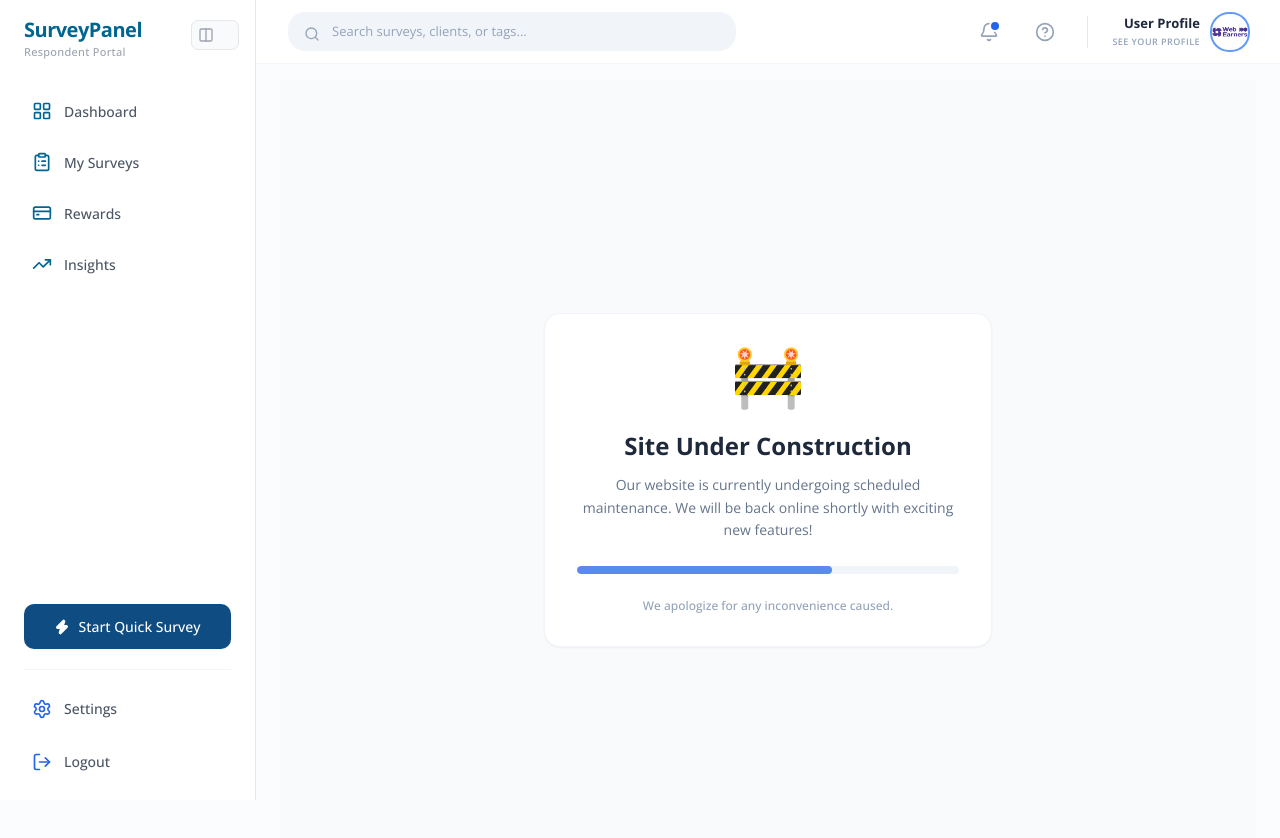
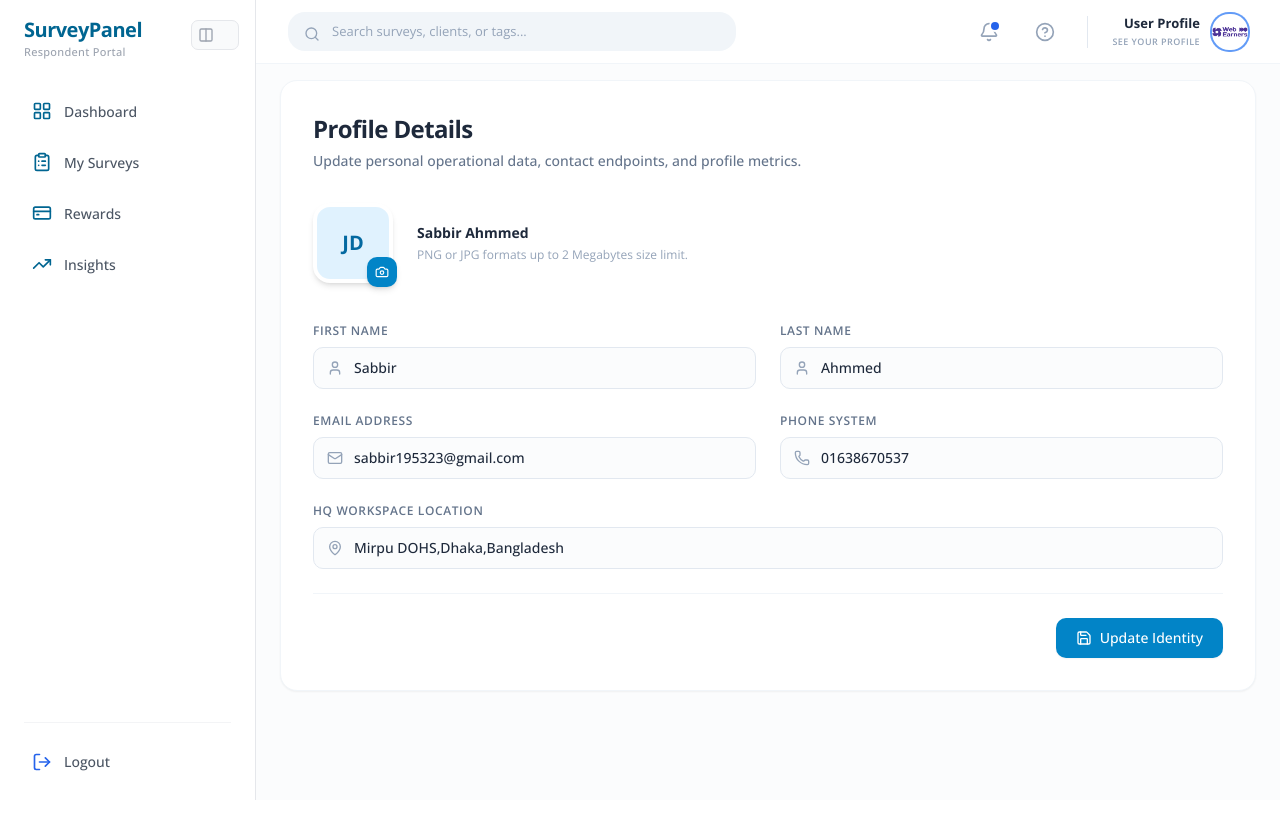
Before and after one commit to sabbir347256/survey_client_site, a React (Vite) app: page /user-profile in a window 1280 px wide. Shown: the top 838 px of the page. After the commit the page ends 800 px from the top, so only its background shows below. Built offline with nearby package versions, Linux system fonts and the light colour scheme; what react-helmet-next would draw is missing.

Commit message:
some text update

```diff
--- a/package.json
+++ b/package.json
@@ -16,6 +16,7 @@
     "react": "^19.2.6",
     "react-dom": "^19.2.6",
     "react-helmet-next": "^0.0.2",
+    "react-hook-form": "^7.80.0",
     "react-router": "^7.18.0",
     "react-router-dom": "^7.18.0"
   },
--- a/src/component/pages/Layout/SideBar.jsx
+++ b/src/component/pages/Layout/SideBar.jsx
@@ -10,7 +10,7 @@ const SideBar = ({ isOpen, closeSidebar, isCollapsed, setIsCollapsed }) => {
     ];
 
     const bottomItems = [
-        { path: '/settings', label: 'Settings', icon: Settings },
+        // { path: '/settings', label: 'Settings', icon: Settings },
         { path: '/logout', label: 'Logout', icon: LogOut },
     ];
 
@@ -50,7 +50,7 @@ const SideBar = ({ isOpen, closeSidebar, isCollapsed, setIsCollapsed }) => {
                         </button>
                     </div>
 
-                    <nav className="flex flex-col gap-0.5 px-2">
+                    <div className="flex flex-col gap-0.5 px-2">
                         {menuItems.map((item) => {
                             const Icon = item.icon;
                             return (
@@ -75,16 +75,16 @@ const SideBar = ({ isOpen, closeSidebar, isCollapsed, setIsCollapsed }) => {
                                 </NavLink>
                             );
                         })}
-                    </nav>
+                    </div>
                 </div>
 
                 <div className="flex flex-col gap-1 px-2 overflow-x-hidden">
-                    <div className={`px-4 my-2 ${isCollapsed ? 'md:px-2' : ''}`}>
+                    {/* <div className={`px-4 my-2 ${isCollapsed ? 'md:px-2' : ''}`}>
                         <button className={`w-full globalBgColor text-white font-medium text-[14px] py-3 globalButtonRadius flex items-center justify-center gap-2 hover:bg-[#0096d1] transition-all duration-200 shadow-sm ${isCollapsed ? 'md:p-2' : ''}`}>
                             <Zap className="w-4 h-4 fill-current flex-shrink-0" />
                             <span className={`${isCollapsed ? 'md:hidden' : 'block'} whitespace-nowrap`}>Start Quick Survey</span>
                         </button>
-                    </div>
+                    </div> */}
 
                     <div className="mx-4 my-2 border-t border-gray-100"></div>
 
--- a/src/component/pages/Shared/Navbar.jsx
+++ b/src/component/pages/Shared/Navbar.jsx
@@ -18,7 +18,7 @@ const Navbar = ({ toggleSidebar, isCollapsed }) => {
     }, []);
 
     return (
-        <header className={`fixed top-0 right-0 left-0 h-16 bg-white/90 backdrop-blur-sm border-b border-slate-100 flex items-center justify-between px-4 lg:px-8 z-30 transition-all duration-300 ${isCollapsed ? 'md:left-20' : 'md:left-64'}`}>
+        <div className={`fixed top-0 right-0 left-0 h-16 bg-white/90 backdrop-blur-sm border-b border-slate-100 flex items-center justify-between px-4 lg:px-8 z-30 transition-all duration-300 ${isCollapsed ? 'md:left-20' : 'md:left-64'}`}>
             <div className="flex items-center gap-3 flex-1 max-w-md">
                 <button
                     onClick={toggleSidebar}
@@ -71,16 +71,10 @@ const Navbar = ({ toggleSidebar, isCollapsed }) => {
 
                     {isOpen && (
                         <div className="absolute right-0 mt-2 w-48 bg-white border border-slate-100 globalCardRadius shadow-xl py-2 z-50 animate-in fade-in slide-in-from-top-1 duration-200 cursor-pointer">
-                            <NavLink to='/admin-profile' >
+                            <NavLink to='/user-profile' >
                                 <button onClick={() => setIsOpen(false)} className="w-full flex items-center gap-2.5 px-4 py-2.5 text-xs font-semibold text-slate-600 hover:bg-slate-50 transition-colors text-left cursor-pointer">
                                     <User className="w-4 h-4 text-slate-400" />
                                     My Profile
-                                </button>
-                            </NavLink>
-                            <NavLink to='/settings' >
-                                <button onClick={() => setIsOpen(false)} className="w-full flex items-center gap-2.5 px-4 py-2.5 text-xs font-semibold text-slate-600 hover:bg-slate-50 transition-colors text-left cursor-pointer">
-                                    <Settings className="w-4 h-4 text-slate-400" />
-                                    Settings
                                 </button>
                             </NavLink>
                             <div className="h-px bg-slate-100 my-1"></div>
@@ -94,7 +88,7 @@ const Navbar = ({ toggleSidebar, isCollapsed }) => {
                     )}
                 </div>
             </div>
-        </header>
+        </div>
     );
 };
 
--- /dev/null
+++ b/src/component/pages/UserPanel/UserProfile/Userprofile.jsx
@@ -0,0 +1,123 @@
+import { Camera, CheckCircle2, Mail, MapPin, Phone, Save, User } from "lucide-react";
+import DynamicHeader from "../../DynamicComponents/DynamicHeader";
+import { useForm } from "react-hook-form";
+import { useState } from "react";
+
+const Userprofile = () => {
+    const [saved, setSaved] = useState(false);
+    const { register, handleSubmit, formState: { errors } } = useForm({
+        defaultValues: {
+            firstName: 'Sabbir',
+            lastName: 'Ahmmed',
+            email: 'sabbir195323@gmail.com',
+            phone: '01638670537',
+            location: 'Mirpu DOHS,Dhaka,Bangladesh'
+        }
+    });
+
+    const onSubmit = (data) => {
+        console.log(data);
+        setSaved(true);
+        setTimeout(() => setSaved(false), 3000);
+    };
+    return (
+        <div className="bg-white globalCardRadius border border-slate-100 shadow-sm overflow-hidden p-6 md:p-8 space-y-8">
+            <DynamicHeader mainHeader={'Profile Details'} subHeaderName={'Update personal operational data, contact endpoints, and profile metrics.'}></DynamicHeader>
+            <div className="flex flex-col sm:flex-row items-center gap-6 pb-2">
+                <div className="relative">
+                    <div className="w-20 h-20 globalCardRadius bg-sky-100 text-sky-700 flex items-center justify-center font-bold text-xl border-4 border-white shadow-md">
+                        JD
+                    </div>
+                    <button type="button" className="absolute -bottom-1 -right-1 p-2 bg-[#0284c7] hover:bg-[#0369a1] text-white globalButtonRadius shadow-md transition-transform active:scale-95">
+                        <Camera className="w-3.5 h-3.5" />
+                    </button>
+                </div>
+                <div className="text-center sm:text-left">
+                    <h4 className="text-sm font-bold text-slate-800">Sabbir Ahmmed</h4>
+                    <p className="text-xs text-slate-400 mt-1">PNG or JPG formats up to 2 Megabytes size limit.</p>
+                </div>
+            </div>
+
+            <form onSubmit={handleSubmit(onSubmit)} className="space-y-6">
+                <div className="grid grid-cols-1 sm:grid-cols-2 gap-6">
+                    <div>
+                        <label className="block text-xs font-semibold text-slate-500 uppercase tracking-wider mb-2">First Name</label>
+                        <div className="relative">
+                            <User className="absolute left-3.5 top-1/2 -translate-y-1/2 w-4 h-4 text-slate-400" />
+                            <input
+                                type="text"
+                                {...register("firstName", { required: true })}
+                                className={`w-full pl-10 pr-4 py-2.5 bg-slate-50/50 border globalButtonRadius text-sm font-medium text-slate-800 focus:outline-none focus:bg-white transition-colors ${errors.firstName ? 'border-rose-500 focus:border-rose-500' : 'border-slate-200 focus:border-sky-500'}`}
+                            />
+                        </div>
+                    </div>
+
+                    <div>
+                        <label className="block text-xs font-semibold text-slate-500 uppercase tracking-wider mb-2">Last Name</label>
+                        <div className="relative">
+                            <User className="absolute left-3.5 top-1/2 -translate-y-1/2 w-4 h-4 text-slate-400" />
+                            <input
+                                type="text"
+                                {...register("lastName", { required: true })}
+                                className={`w-full pl-10 pr-4 py-2.5 bg-slate-50/50 border globalButtonRadius text-sm font-medium text-slate-800 focus:outline-none focus:bg-white transition-colors ${errors.lastName ? 'border-rose-500 focus:border-rose-500' : 'border-slate-200 focus:border-sky-500'}`}
+                            />
+                        </div>
+                    </div>
+
+                    <div>
+                        <label className="block text-xs font-semibold text-slate-500 uppercase tracking-wider mb-2">Email Address</label>
+                        <div className="relative">
+                            <Mail className="absolute left-3.5 top-1/2 -translate-y-1/2 w-4 h-4 text-slate-400" />
+                            <input
+                                type="email"
+                                {...register("email", { required: true, pattern: /^\S+@\S+$/i })}
+                                className={`w-full pl-10 pr-4 py-2.5 bg-slate-50/50 border globalButtonRadius text-sm font-medium text-slate-800 focus:outline-none focus:bg-white transition-colors ${errors.email ? 'border-rose-500 focus:border-rose-500' : 'border-slate-200 focus:border-sky-500'}`}
+                            />
+                        </div>
+                    </div>
+
+                    <div>
+                        <label className="block text-xs font-semibold text-slate-500 uppercase tracking-wider mb-2">Phone System</label>
+                        <div className="relative">
+                            <Phone className="absolute left-3.5 top-1/2 -translate-y-1/2 w-4 h-4 text-slate-400" />
+                            <input
+                                type="tel"
+                                {...register("phone")}
+                                className="w-full pl-10 pr-4 py-2.5 bg-slate-50/50 border border-slate-200 globalButtonRadius text-sm font-medium text-slate-800 focus:outline-none focus:border-sky-500 focus:bg-white transition-colors"
+                            />
+                        </div>
+                    </div>
+
+                    <div className="sm:col-span-2">
+                        <label className="block text-xs font-semibold text-slate-500 uppercase tracking-wider mb-2">HQ Workspace Location</label>
+                        <div className="relative">
+                            <MapPin className="absolute left-3.5 top-1/2 -translate-y-1/2 w-4 h-4 text-slate-400" />
+                            <input
+                                type="text"
+                                {...register("location")}
+                                className="w-full pl-10 pr-4 py-2.5 bg-slate-50/50 border border-slate-200 globalButtonRadius text-sm font-medium text-slate-800 focus:outline-none focus:border-sky-500 focus:bg-white transition-colors"
+                            />
+                        </div>
+                    </div>
+                </div>
+
+                <div className="flex items-center justify-between pt-6 border-t border-slate-100">
+                    <div className="flex items-center gap-2 text-green-600 text-sm font-medium h-5">
+                        {saved && (
+                            <>
+                                <CheckCircle2 className="w-4 h-4" />
+                                Profile details saved
+                            </>
+                        )}
+                    </div>
+                    <button type="submit" className="inline-flex items-center gap-2 bg-[#0284c7] hover:bg-[#0369a1] text-white px-5 py-2.5 globalButtonRadius font-medium text-sm transition-colors shadow-sm">
+                        <Save className="w-4 h-4" />
+                        Update Identity
+                    </button>
+                </div>
+            </form>
+        </div>
+    );
+};
+
+export default Userprofile;
--- a/src/main.jsx
+++ b/src/main.jsx
@@ -11,6 +11,7 @@ import Underconstraction from './component/pages/Shared/Underconstraction';
 import MySurvey from './component/pages/UserPanel/MySurvey/MySurvey';
 import Rewards from './component/pages/UserPanel/Rewards/Rewards';
 import Insight from './component/pages/UserPanel/Insight/Insight';
+import Userprofile from './component/pages/UserPanel/UserProfile/Userprofile';
 
 const queryClient = new QueryClient();
 
@@ -36,6 +37,10 @@ const router = createBrowserRouter([
         element: <Insight></Insight>
       },
       {
+        path: '/user-profile',
+        element: <Userprofile></Userprofile>
+      },
+      {
         path: "*",
         element: <Underconstraction></Underconstraction>
       }
```
Also changed, not shown: 1 other file (tests, documents, lock files or other folders).
